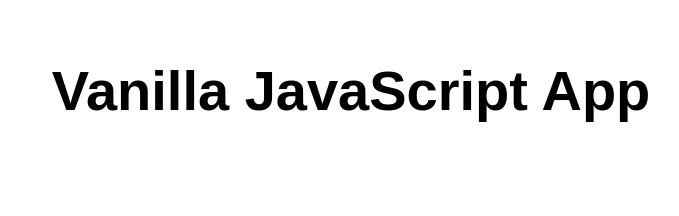
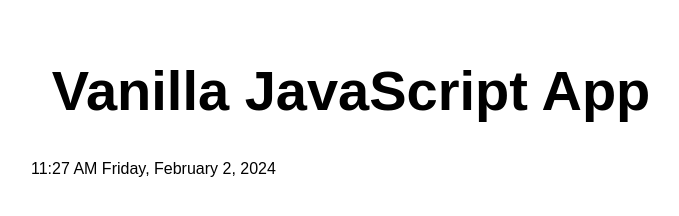
Before and after one commit to HiranthaHettiarachchi/infra, a website: page src/index.html in a window 1280 px wide. Shown: the whole page, without its empty margins (289-968 px from the left). Drawn offline with Linux system fonts and the light colour scheme.

Commit message:
Update index.html

```diff
--- a/src/index.html
+++ b/src/index.html
@@ -10,7 +10,8 @@
 
 <body>
   <main>
-    <h1>Vanilla JavaScript App</h1>
+    <h1>Vanilla JavaScript App </h1>
+    <div>11:27 AM Friday, February 2, 2024</div>
   </main>
 </body>
 
```
